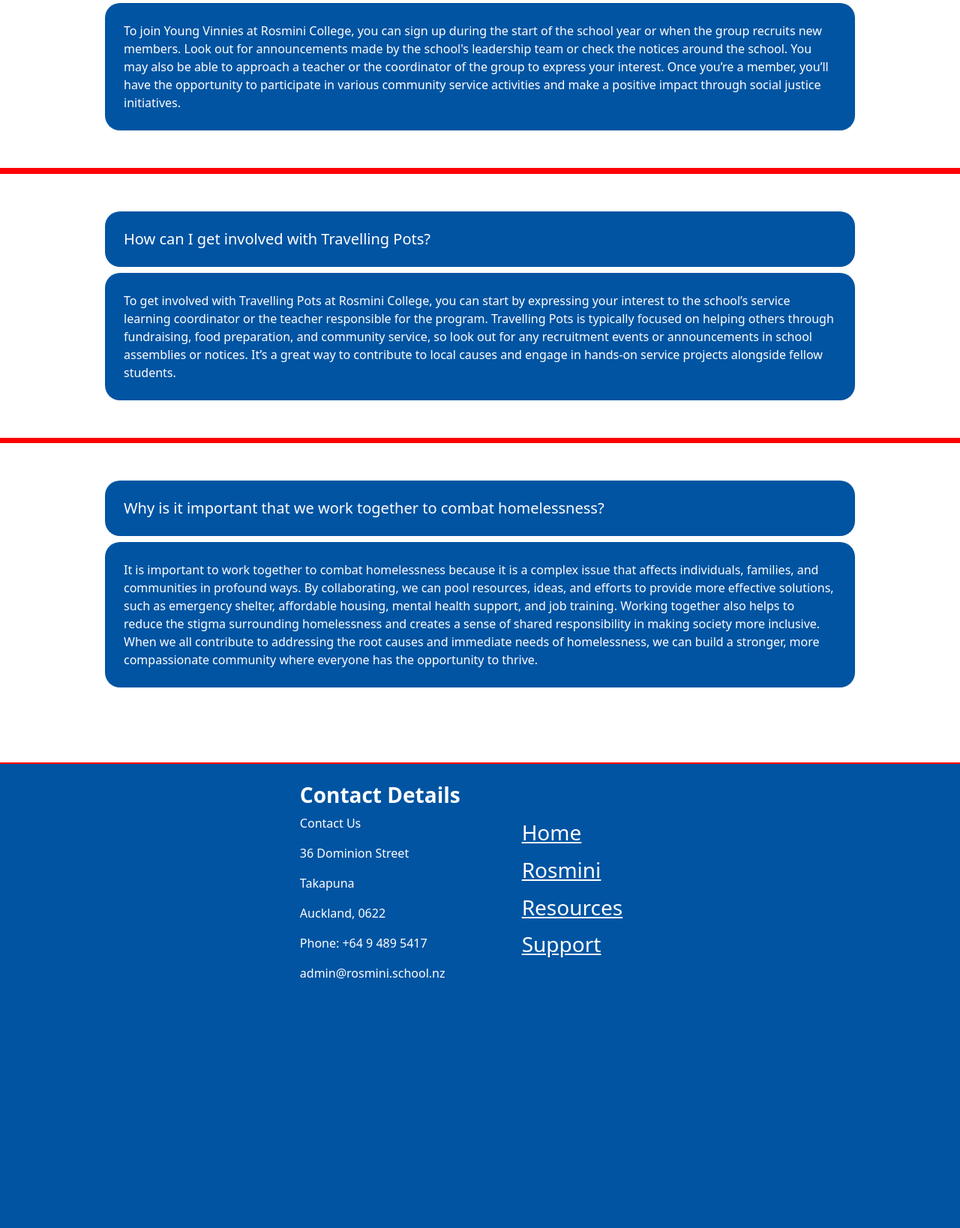
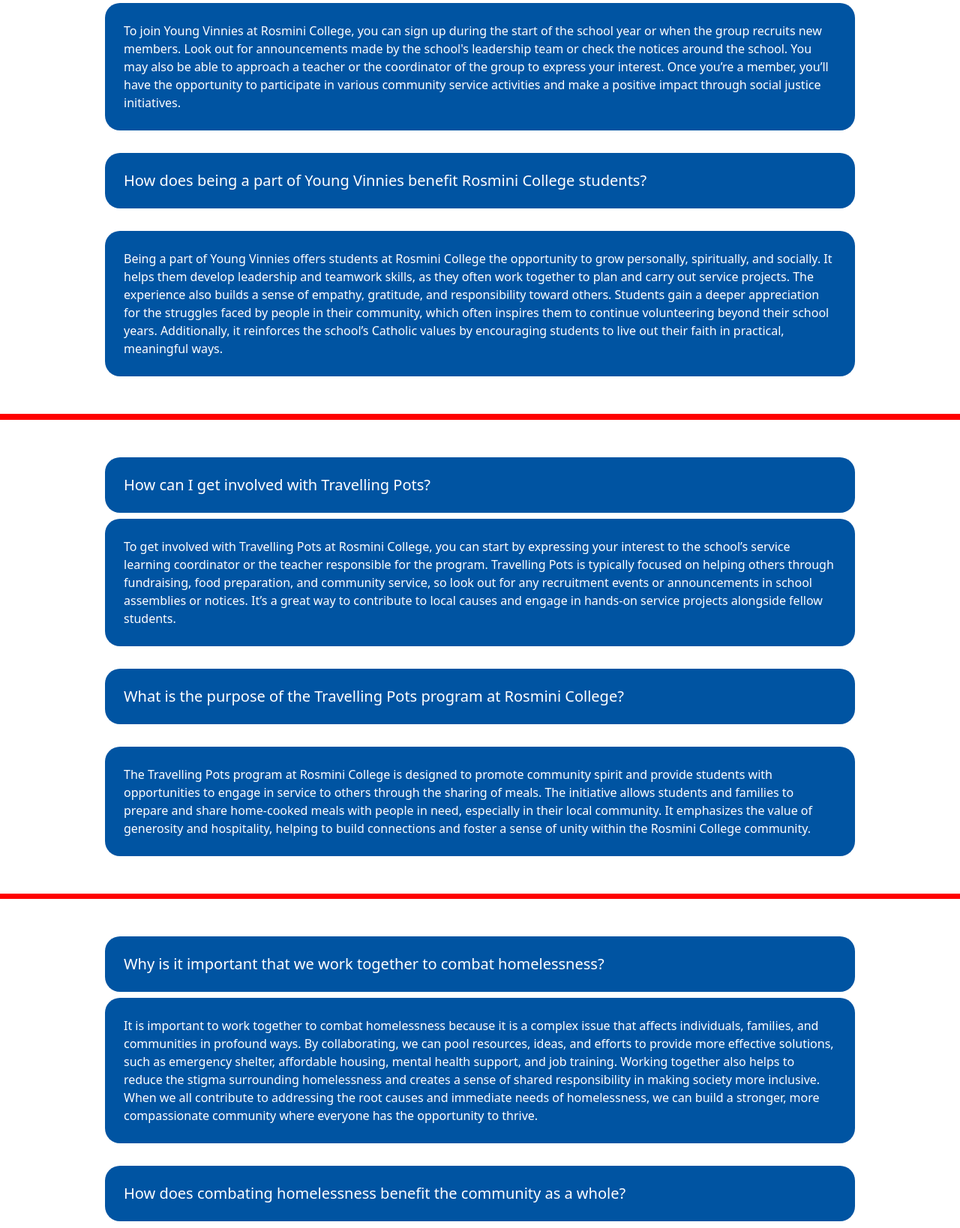
Before and after one commit to Zauky9990/DTE-2025-yr-13-assessment, a PHP site: page /public/resources/resources.php in a window 1280 px wide. Shown: the part 282-1920 px from the top of the page at 75% size. Before the commit the page ends 1588 px from the top, so only its background shows below. Run offline with PHP 8.4, Linux system fonts and the light colour scheme.

Commit message:
finished all content on pages, still need to setup database images

```diff
--- a/public/resources/resources.php
+++ b/public/resources/resources.php
@@ -29,6 +29,8 @@
 			<h5 class="resourcecontent">How can I join Young Vinnies at Rosmini College?</h5>
 			<p class="resourcecontent">To join Young Vinnies at Rosmini College, you can sign up during the start of the school year or when the group recruits new members. Look out for announcements made by the school's leadership team or check the notices around the school. You may also be able to approach a teacher or the coordinator of the group to express your interest. Once you’re a member, you’ll have the opportunity to participate in various community service activities and make a positive impact through social justice initiatives.</p>
 
+			<h5 class="resourcecontent2">How does being a part of Young Vinnies benefit Rosmini College students?</h5>
+			<p class="resourcecontent2">Being a part of Young Vinnies offers students at Rosmini College the opportunity to grow personally, spiritually, and socially. It helps them develop leadership and teamwork skills, as they often work together to plan and carry out service projects. The experience also builds a sense of empathy, gratitude, and responsibility toward others. Students gain a deeper appreciation for the struggles faced by people in their community, which often inspires them to continue volunteering beyond their school years. Additionally, it reinforces the school’s Catholic values by encouraging students to live out their faith in practical, meaningful ways.</p>
 		</div>
 			<div class="line">
 			<p>     `</p>      <!-- Line dividing the two departments (` is invisible) -->
@@ -37,6 +39,9 @@
 		<div class="contentcontainer">
 			<h5 class="resourcecontent">How can I get involved with Travelling Pots?</h5>
 			<p class="resourcecontent">To get involved with Travelling Pots at Rosmini College, you can start by expressing your interest to the school’s service learning coordinator or the teacher responsible for the program. Travelling Pots is typically focused on helping others through fundraising, food preparation, and community service, so look out for any recruitment events or announcements in school assemblies or notices. It’s a great way to contribute to local causes and engage in hands-on service projects alongside fellow students.</p>
+
+			<h5 class="resourcecontent2">What is the purpose of the Travelling Pots program at Rosmini College?</h5>
+			<p class="resourcecontent2">The Travelling Pots program at Rosmini College is designed to promote community spirit and provide students with opportunities to engage in service to others through the sharing of meals. The initiative allows students and families to prepare and share home-cooked meals with people in need, especially in their local community. It emphasizes the value of generosity and hospitality, helping to build connections and foster a sense of unity within the Rosmini College community.</p>
 		</div>
 
 		</div>
@@ -47,6 +52,9 @@
 		<div class="contentcontainer">
 			<h5 class="resourcecontent">Why is it important that we work together to combat homelessness?</h5>
 			<p class="resourcecontent">It is important to work together to combat homelessness because it is a complex issue that affects individuals, families, and communities in profound ways. By collaborating, we can pool resources, ideas, and efforts to provide more effective solutions, such as emergency shelter, affordable housing, mental health support, and job training. Working together also helps to reduce the stigma surrounding homelessness and creates a sense of shared responsibility in making society more inclusive. When we all contribute to addressing the root causes and immediate needs of homelessness, we can build a stronger, more compassionate community where everyone has the opportunity to thrive.</p>
+
+			<h5 class="resourcecontent2">How does combating homelessness benefit the community as a whole?</h5>
+			<p class="resourcecontent2">Combating homelessness benefits the community by creating a safer, more inclusive environment for everyone. When people are given the support they need to find stable housing and employment, they can reintegrate into society, reducing crime rates and improving public health. Additionally, providing resources for the homeless helps lower the long-term financial strain on public services such as healthcare, law enforcement, and social services, as addressing the root causes of homelessness can prevent costly emergency interventions. Ultimately, when homelessness is reduced, communities become more resilient and supportive, benefiting not only those who were homeless but the entire population.</p>
 		</div>
 
 		</div>
--- a/public/stylesheet/styles.css
+++ b/public/stylesheet/styles.css
@@ -131,6 +131,16 @@
         border-radius:20px;
         margin-left:auto;
         margin-right:auto;
+    }
+
+    .resourcecontent2 {
+        color:white;
+        background-color:#0054a2;
+        padding:25px;
+        border-radius:20px;
+        margin-left:auto;
+        margin-right:auto;
+        margin-top:30px;
     }
 
     .homecontent1 {
@@ -436,9 +446,10 @@
       .homecontent {
         width:300px;
         margin-left:20px;
+        margin-top:20px;
       }
       .contentcontainer {
-        margin-top:10px;
+        margin-top:20px;
         width:300px;
         margin-left:50px;
         margin-right:50px;
```
Also changed, not shown: README.md.
